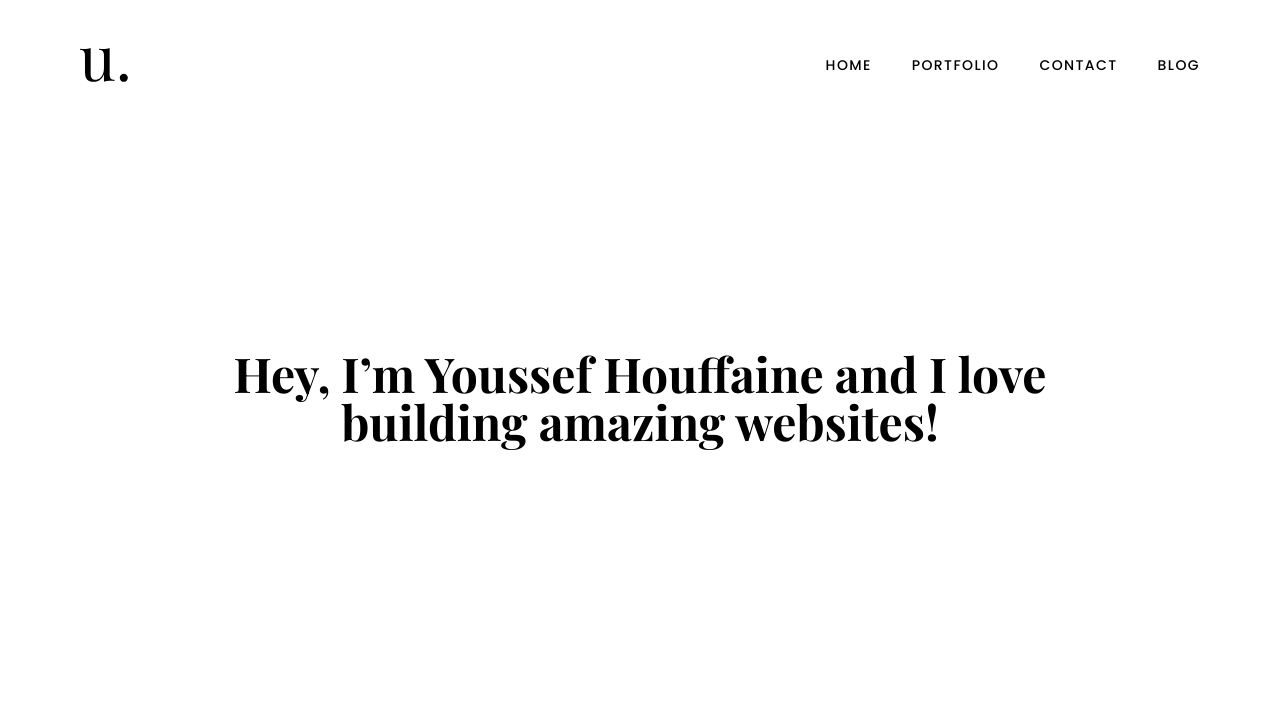
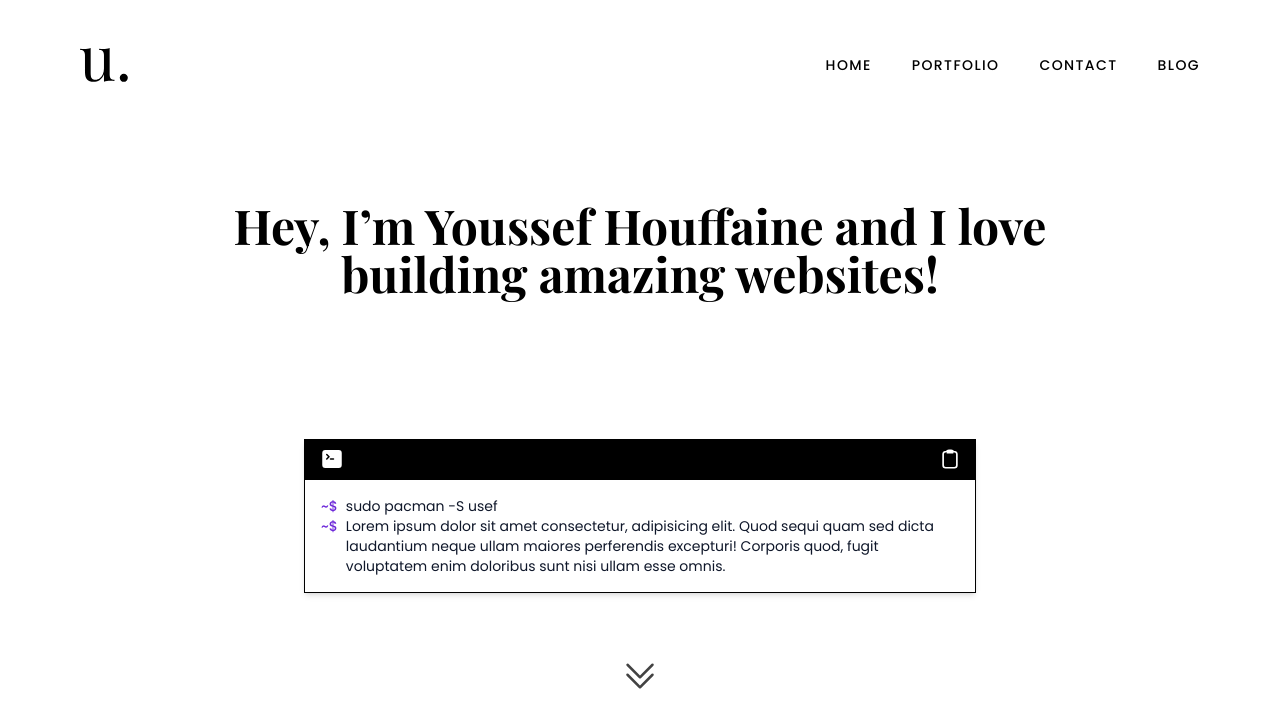
Before and after one commit to n53337/u53f.com, a React (Vite) app: page / in a window 1280 px wide. Shown: the top 728 px of the page. Built offline with nearby package versions, Linux system fonts and the light colour scheme.

Commit message:
Shell basic layout

```diff
--- a/src/components/home/Hero.tsx
+++ b/src/components/home/Hero.tsx
@@ -1,11 +1,15 @@
+import Shell from "@/ui/Shell";
 import Text from "@/ui/Text";
+import { ChevronDoubleDownIcon } from "@heroicons/react/24/solid";
 
 const Hero = () => {
   return (
-    <section className="h-4/6 grid place-items-center">
+    <section className="h-4/6 grid place-items-center relative">
       <Text variant="header" className="text-center lg:px-16 xl:px-24">
         Hey, I’m Youssef Houffaine and I love building amazing websites!
       </Text>
+      <Shell />
+      <ChevronDoubleDownIcon className="w-8 md:w-10 absolute -bottom-8 text-black animate-pulse" />
     </section>
   );
 };
--- /dev/null
+++ b/src/ui/Shell.tsx
@@ -0,0 +1,33 @@
+import { ClipboardIcon, CommandLineIcon } from "@heroicons/react/24/solid";
+import Text from "@/ui/Text";
+const Shell = () => {
+  return (
+    <div className="w-full flex flex-col max-w-2xl shadow-md">
+      <div className="bg-black text-white px-4 py-2 flex justify-between items-center">
+        <CommandLineIcon className="w-6 " />
+        <ClipboardIcon className="w-5 text-black stroke-white stroke-2 cursor-pointer" />
+      </div>
+      <div className="bg-white text-black p-4 border border-black">
+        <div className="flex gap-2 items-center">
+          <span className="text-xs md:text-sm font-medium text-violet-700">
+            ~$
+          </span>
+          <Text variant="shell">sudo pacman -S usef</Text>
+        </div>
+        <div className="flex gap-2 ">
+          <span className="text-xs md:text-sm font-medium text-violet-700">
+            ~$
+          </span>
+          <Text variant="shell">
+            Lorem ipsum dolor sit amet consectetur, adipisicing elit. Quod sequi
+            quam sed dicta laudantium neque ullam maiores perferendis excepturi!
+            Corporis quod, fugit voluptatem enim doloribus sunt nisi ullam esse
+            omnis.
+          </Text>
+        </div>
+      </div>
+    </div>
+  );
+};
+
+export default Shell;
--- a/src/ui/Text.tsx
+++ b/src/ui/Text.tsx
@@ -1,7 +1,7 @@
 import { ComponentProps } from "react";
 
 interface TextProps extends ComponentProps<"p"> {
-  variant: "header" | "title" | "text" | "link";
+  variant: "header" | "title" | "text" | "link" | "shell";
   size?: number;
 }
 
@@ -34,6 +34,13 @@ const Text = ({ variant, size, children, ...props }: TextProps) => {
     >
       {children}
     </p>
+  ) : variant === "shell" ? (
+    <p
+      {...props}
+      className={`text-xs md:text-sm font-normal text-slate-900 ${props.className}`}
+    >
+      {children}
+    </p>
   ) : null;
 };
 
```
